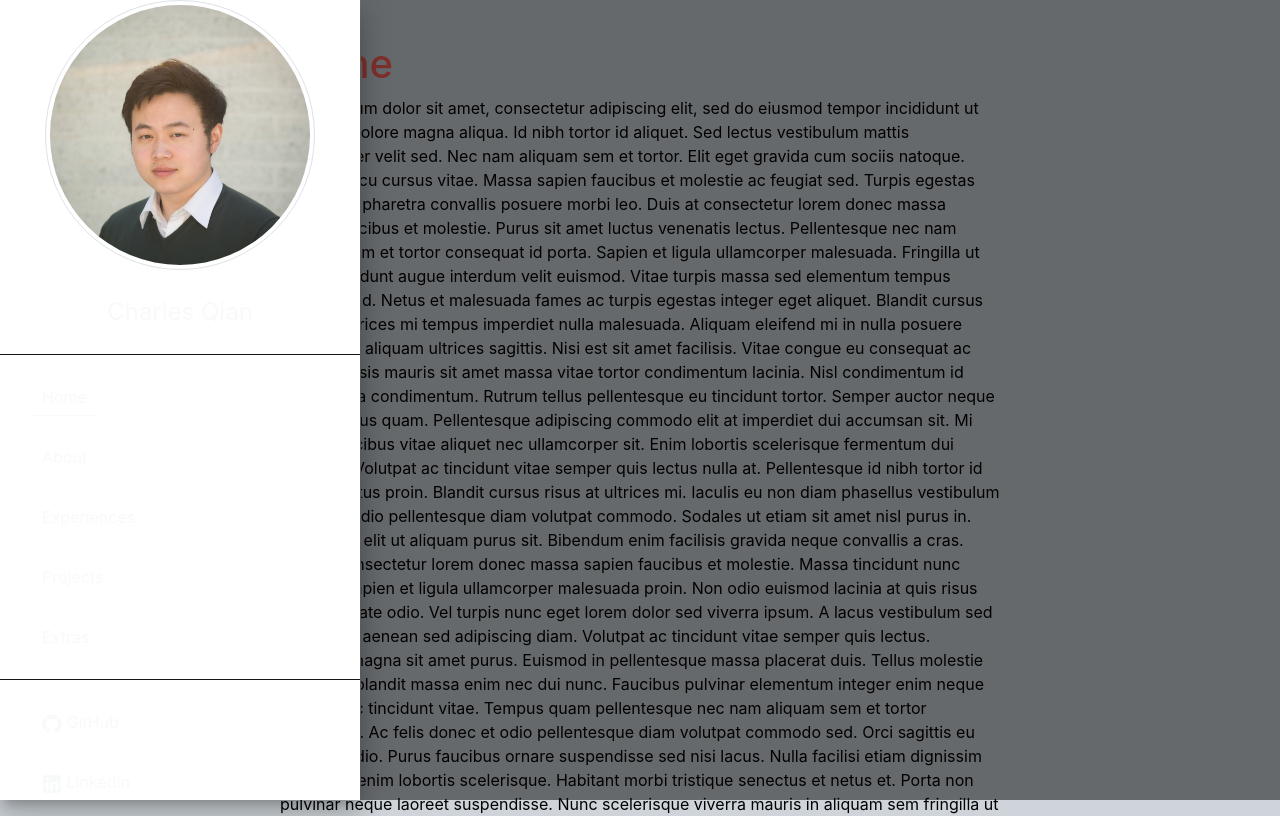
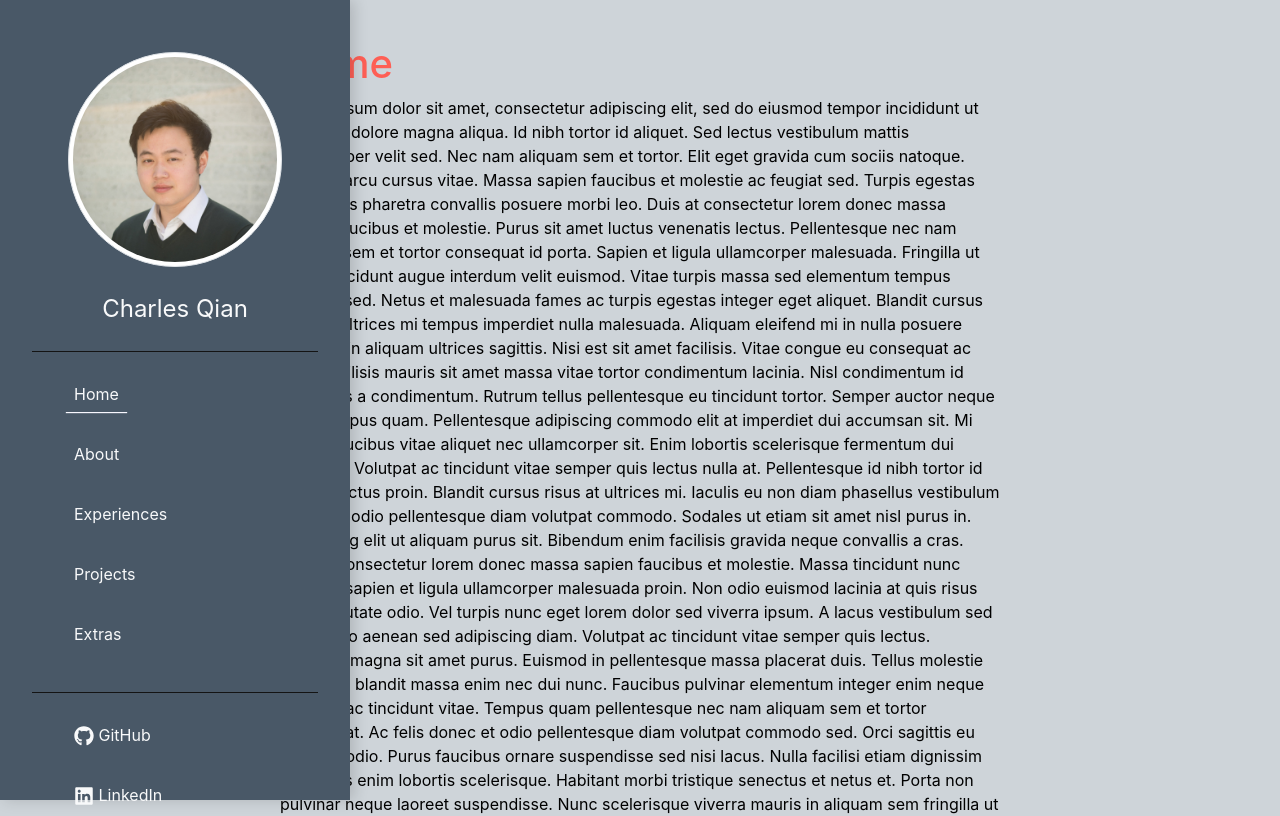
Before and after one commit to charlescqian/charlesqian.com, a React (Create React App) app: page / in a window 1280 px wide. Shown: the top 816 px of the page. Built offline with nearby package versions, Linux system fonts and the light colour scheme.

Commit message:
Commented out material-ui components, sticking to using original components. Updated colour palette. Sidenav can be toggled on smaller screens, will be hidden by default on mobile. However, there is a bug where the sidenav does not automatically hide/appear as the screen size changes

```diff
--- a/src/App.js
+++ b/src/App.js
@@ -8,14 +8,14 @@ import dummyText from "./DummyText";
 import SideBarToggle from './components/Sidebar/SidebarToggle';
 import { Drawer, Hidden } from '@material-ui/core';
 import navContent from "./components/Sidebar/NavContent";
-import { makeStyles, useTheme } from '@material-ui/core/styles';
+import { withStyles, makeStyles, useTheme } from '@material-ui/core/styles';
 import './components/Sidebar/Sidebar.css';
 
 class App extends React.Component {
   constructor() {
     super();
     this.state = {
-      sideBarOpen: true,
+      sideBarOpen: window.innerWidth > 768 ? true : false,
     }
 
     this.handleSideBarToggle = this.handleSideBarToggle.bind(this);
@@ -23,23 +23,30 @@ class App extends React.Component {
 
   handleSideBarToggle() {
     this.setState({
-      sideBarOpen: !this.sideBarOpen,
+      sideBarOpen: !this.state.sideBarOpen,
     });
+    console.log("clicked");
   }
 
   render() {
+    const { classes } = this.props;
     return (
       <div className="App">
         {/* <Header /> */}
-        {/* <SideBarToggle handleSideBarToggle={this.handleSideBarToggle}/>
-        <Sidebar sideBarOpen={this.state.sideBarOpen}/> */}
-        <nav>
+        <SideBarToggle handleSideBarToggle={this.handleSideBarToggle}/>
+
+        <Sidebar sideBarOpen={this.state.sideBarOpen}/>
+
+        {/* <nav className={classes.drawer}>
           <Hidden smUp implementation="css">
             <Drawer
               variant="temporary"
               anchor="left"
               open={this.state.sideBarOpen}
               onClose={this.handleSideBarToggle}
+              classes={{
+                paper: classes.drawerPaper
+              }}
               ModalProps={{
                 keepMounted: true,
               }}
@@ -49,6 +56,10 @@ class App extends React.Component {
           </Hidden>
           <Hidden xsDown implementation="css">
             <Drawer
+              className={classes.root}
+              classes={{
+                paper: classes.drawerPaper
+              }}
               variant="permanent"
               open
               style={{backgroundColor: '#495867'}}
@@ -56,7 +67,7 @@ class App extends React.Component {
               {navContent}
             </Drawer>
           </Hidden>
-        </nav>
+        </nav> */}
         <Section
           id="home"
           text={dummyText}
--- a/src/components/Sidebar/Sidebar.css
+++ b/src/components/Sidebar/Sidebar.css
@@ -11,13 +11,8 @@
     background: #495867;
 }
 
-.sidenav .expanded {
-
-}
-
-.sidenav .hidden {
-    left: -100%;
-    transition: 300ms;
+.sidenav.hidden {
+    transform: translateX(-100%);
 }
 
 .sidenav .nav-content {
@@ -66,11 +61,11 @@
     margin: 1.5rem;
 }
 
-.profile {
+/* .profile {
     width: 360px;
     text-align: center;
     background:
-}
+} */
 
 .nav-item a {
     color: inherit;
@@ -84,12 +79,12 @@
     width: 40px;
 }
 
-
+/*
 @media (max-width: 768px) {
     .sidenav {
-        display: none;
+        left: -100%;
     }
     .nav-content {
-        display: none;
+        left: -100%;
     }
-}
+} */
--- a/src/components/Sidebar/Sidebar.js
+++ b/src/components/Sidebar/Sidebar.js
@@ -17,7 +17,7 @@ class Sidebar extends Component {
 
     render() {
         return (
-            <nav className={"sidenav" + (this.props.sideBarOpen ? "" : "hidden")} id="sidenav" data-toggle="collapse">
+            <nav className={"sidenav" + (this.props.sideBarOpen ? "" : " hidden")} id="sidenav" data-toggle="collapse">
                 {/* <SideBarToggle/> */}
                 {navContent}
             </nav>
```
